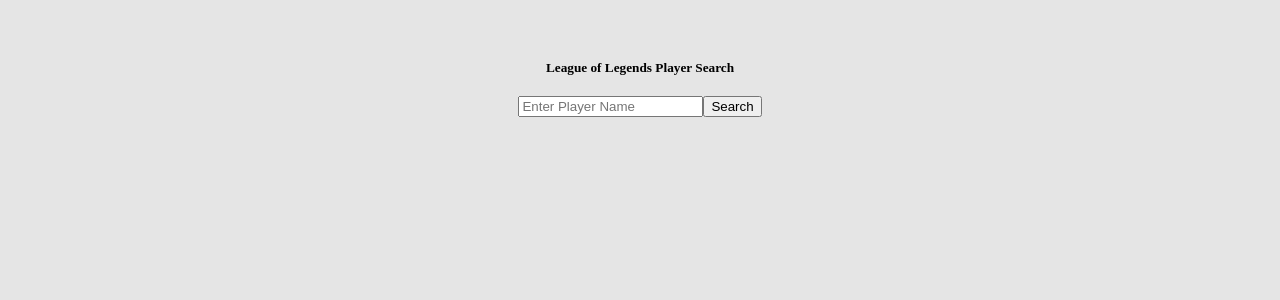
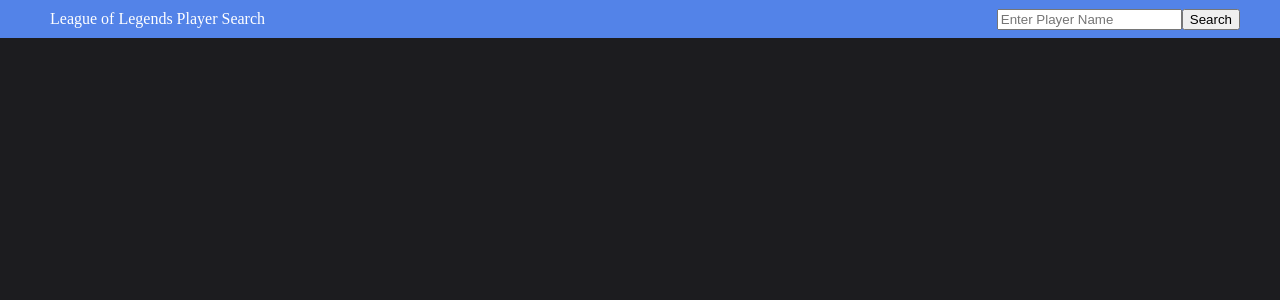
Before and after one commit to feedme143/League-App, a React (Create React App) app in the folder league-app/: page / in a window 1280 px wide. Shown: the top 300 px of the page. Built offline with nearby package versions, Linux system fonts and the light colour scheme.

Commit message:
header, navbar

```diff
--- a/league-app/src/components/DisplayCard.js
+++ b/league-app/src/components/DisplayCard.js
@@ -6,8 +6,10 @@
     return(
         <div className="displayCard">
             <div className="top">
-                <div className="accountName">Name: {props.data.name}</div>
-                <div className="accountLevel">Level: {props.data.summonerLevel}</div>
+                <div className="topContainer">
+                    <div className="accountName">Name: {props.data.name}</div>
+                    <div className="accountLevel">Level: {props.data.summonerLevel}</div>
+                </div>
             </div>
             <div className="infoContainer">
                 <div className="topLeft">
@@ -22,9 +24,7 @@
                     BOT LEFT
                 </div>
 
-                <div className="botRight">
-                    <MatchHistory puuid={props.data.puuid}/>
-                </div>
+                <MatchHistory puuid={props.data.puuid}/>
             </div>
         </div>
     )
--- a/league-app/src/components/Input.js
+++ /dev/null
@@ -1,24 +0,0 @@
-import React from 'react';
-
-export default function Input(props){
-
-    return(
-        <div className="input">
-            <form
-                className='form'
-                onSubmit={event => {
-                    event.preventDefault()
-                    props.getInfo(event)}}
-            >
-                <input
-                    type='text'
-                    placeholder='Enter Player Name'
-                    onChange={event => props.updateName(event)}
-                    value={props.summonerName}
-                />
-
-                <button>Search</button>
-            </form>
-        </div>
-    )
-}
--- a/league-app/src/components/Main.js
+++ b/league-app/src/components/Main.js
@@ -1,4 +1,4 @@
-import Input from './Input.js'
+import Navbar from './Navbar.js'
 import DisplayCard from './DisplayCard.js'
 import React from 'react'
 import {API_KEY} from"../RIOT_API"
@@ -24,8 +24,7 @@
 
     return(
         <main>
-            <h5 className = "title">League of Legends Player Search</h5>
-            <Input summonerName={summonerName} updateName={updateName} getInfo={getInfo}/>
+            <Navbar summonerName={summonerName} updateName={updateName} getInfo={getInfo}/>
             {summonerData && (summonerData.name ? <DisplayCard data={summonerData} /> : <div>Summoner Not Found</div>)}
       </main>
     )
--- a/league-app/src/components/MatchCard.js
+++ b/league-app/src/components/MatchCard.js
@@ -89,7 +89,11 @@
         const champPlayedLevel=player.champLevel
         const playerCS=player.neutralMinionsKilled + player.totalMinionsKilled
         const playerCSpm=(playerCS * 60 / totalSeconds).toFixed(1)
-
+        let allyTotalKills=0
+        let enemyTotalKills=0
+        for (const element of info.participants)
+            element.teamId===player.teamId ? allyTotalKills+=element.kills : enemyTotalKills+=element.kills
+        const playerKP=((playerKills + playerAssists) * 100 / allyTotalKills).toFixed()
         //
     return(
         <div className={className}>
@@ -117,7 +121,7 @@
             <div className="level-cs-tier">
                 <div className="championLevel">Level {champPlayedLevel}</div>
                 <div className="cs">{playerCS} ({playerCSpm}) CS</div>
-                <div className="kp"></div>
+                <div className="kp">P/Kill {playerKP}%</div>
                 <div className="Tier"></div>
             </div>
 
--- a/league-app/src/components/MatchHistory.js
+++ b/league-app/src/components/MatchHistory.js
@@ -53,8 +53,10 @@
 
 
     return(
-        <div>
-            <h5 className="matchHistoryTitle">Match History</h5>
+        <div className="botRight">
+            <div className="matchHistoryHeader">
+                <div className="matchHistoryTitle">Match History</div>
+            </div>
             {displayMatchHistory}
         </div>
     )
--- /dev/null
+++ b/league-app/src/components/Navbar.js
@@ -0,0 +1,26 @@
+import React from 'react';
+
+export default function Input(props){
+
+    return(
+        <div className="navbar">
+            <div className="navElements">
+                <div className="title">League of Legends Player Search</div>
+                <form
+                    className='form'
+                    onSubmit={event => {
+                        event.preventDefault()
+                        props.getInfo(event)}}
+                >
+                    <input
+                        type='text'
+                        placeholder='Enter Player Name'
+                        onChange={event => props.updateName(event)}
+                        value={props.summonerName}
+                    />
+                    <button>Search</button>
+                </form>
+            </div>
+        </div>
+    )
+}
--- a/league-app/src/matchHistoryStyles.css
+++ b/league-app/src/matchHistoryStyles.css
@@ -1,10 +1,14 @@
+.matchHistoryHeader{
+    padding: 20px 0;
+    background-color: #31313b;
+}
+
 .matchHistoryTitle{
     margin: 0;
-    padding-bottom: 20px;
 }
 
 .matchCard{
-    margin: 5px;
+    margin: 5px 0;
     padding: 15px 0;
     display: flex;
     flex-direction: row;
@@ -113,10 +117,22 @@
     padding-right: 15px;
 }
 
-.championLevel{
+.level-cs-tier > div{
     font-size: 15px;
 }
 
+.championLevel{
+
+}
+
 .cs{
-    font-size: 15px;
+
 }
+
+.kp{
+
+}
+
+.tier{
+
+}
--- a/league-app/src/styles.css
+++ b/league-app/src/styles.css
@@ -1,6 +1,9 @@
 html, body{
     margin: 0;
-    background-color: #E5E5E5;
+}
+
+#root{
+
 }
 
 .app{
@@ -8,9 +11,11 @@
 }
 
 main{
-    margin-top: 50px;
+    min-height: 100vh;
+    background-color: #1c1c1f;
     display: flex;
     flex-direction: column;
+    color: #FFF;
 }
 
 .title{
@@ -18,19 +23,40 @@
     margin: auto;
 }
 
-.input{
-    padding: 10px;
+.navbar{
+    background-color: #5383E8;
+}
+
+.navElements{
     margin: auto;
+    width: 1200px;
+    display: flex;
+    flex-direction: row;
+    align-items: center;
+    justify-content: space-between;
+}
+
+.title{
+    margin: 0;
+    text-align: left;
+}
+
+.form{
+
 }
 
 .displayCard{
-    background-color: #1c1c1f;
-    color: #FFF;
+
 }
 
 .top{
     background-color: #31313b;
     height: 250px;
+}
+
+.topContainer{
+    width: 1200px;
+    margin: auto;
 }
 
 .infoContainer{
@@ -46,25 +72,29 @@
 }
 
 .infoContainer > div {
-    background-color: #31313b;
     text-align: center;
     border-radius: 3px;
-    padding: 20px 0;
     font-size: 30px;
   }
 
 .topLeft{
+    padding: 20px 0;
     width: 300px;
+    background-color: #31313b;
     grid-area: tl;
 }
 
 .topRight{
+    padding: 20px 0;
     width: 900px;
+    background-color: #31313b;
     grid-area: tr;
 }
 
 .botLeft{
+    padding: 20px 0;
     width: 300px;
+    background-color: #31313b;
     grid-area: bl;
 }
 
@@ -72,3 +102,7 @@
     width: 900px;
     grid-area: br;
 }
+
+.botRight > div{
+    border-radius: 3px;
+}
```
